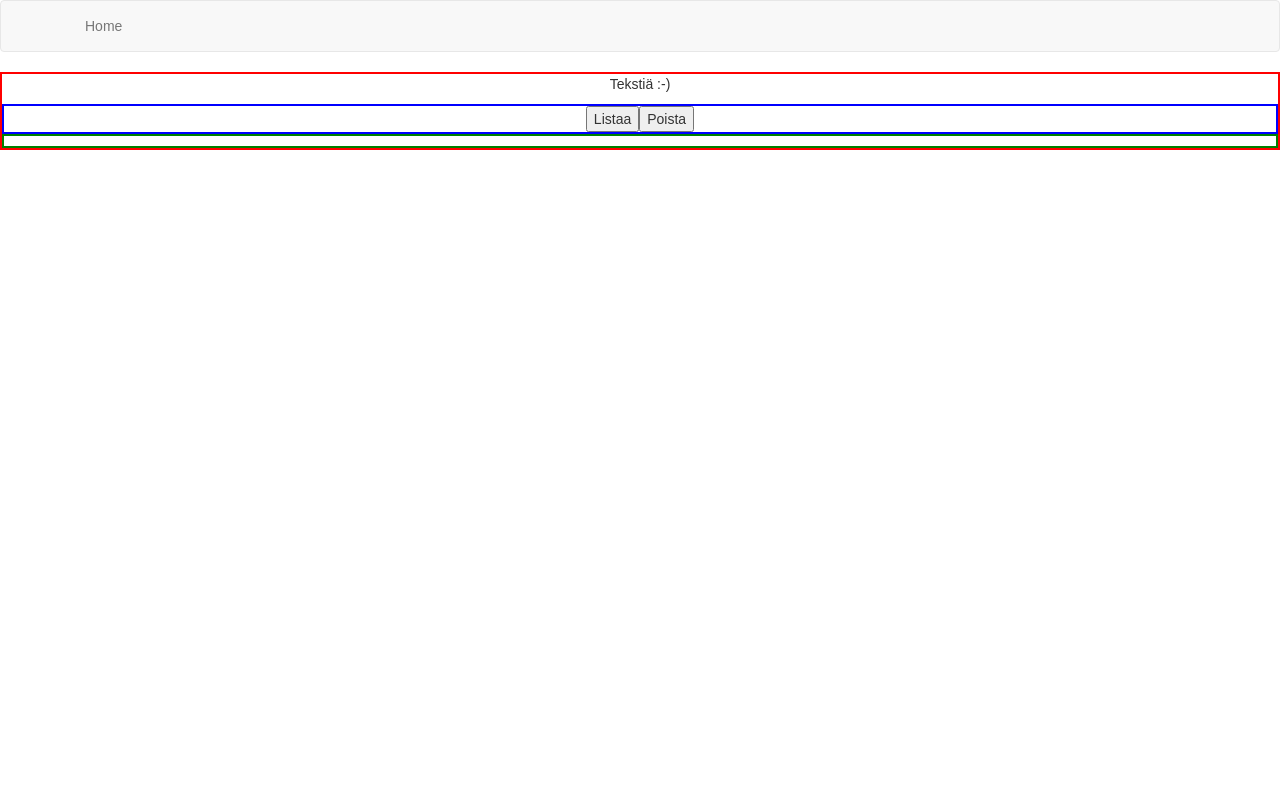
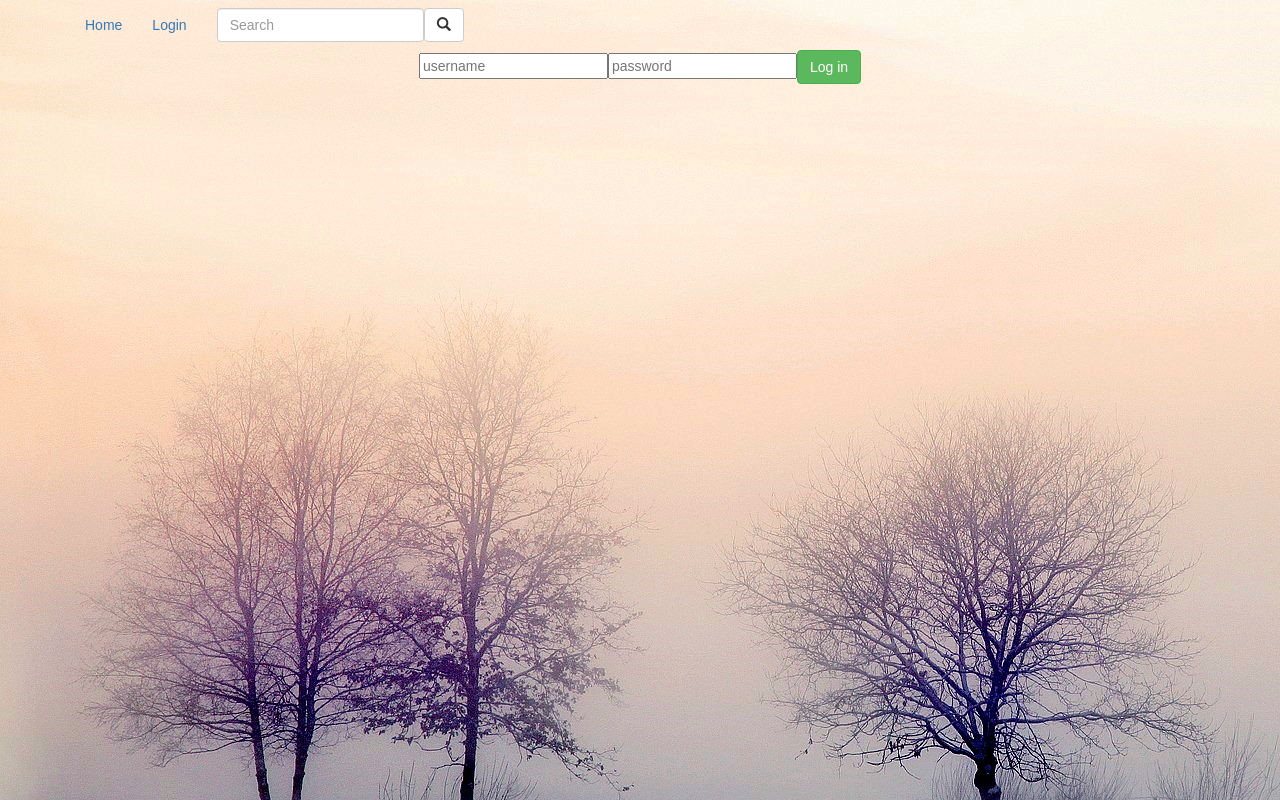
Before and after one commit to JohannaJe/loppuprojekti_Front, a React (Create React App) app: page /login in a window 1280 px wide. Built offline with nearby package versions, Linux system fonts and the light colour scheme.

Commit message:
etusivu ja navibar muokattu.

```diff
--- a/src/App.js
+++ b/src/App.js
@@ -1,16 +1,22 @@
-import React, { Component } from 'react';
-import logo from './logo.svg';
+import React, {Component} from 'react';
 import './App.css';
 import {NaviBar} from "./komponentit/NaviBar";
 import {Etusivu} from "./komponentit/Etusivu";
+import {Login} from "./komponentit/Login";
+import {BrowserRouter, Route} from 'react-router-dom';
+
 
 class App extends Component {
     render() {
         return (
+            <BrowserRouter>
                 <div className="App">
                     <NaviBar/>
-          <Etusivu/>
+                    <Route path="/home" component={Etusivu}/>
+                    <Route path="/login" component={Login}/>
+
                 </div>
+            </BrowserRouter>
         );
     }
 }
--- a/src/index.css
+++ b/src/index.css
@@ -1,4 +1,5 @@
 body {
+  background-image: url("./talvi.jpg");
   margin: 0;
   padding: 0;
   font-family: sans-serif;
--- a/src/komponentit/Etusivu.css
+++ b/src/komponentit/Etusivu.css
@@ -1,3 +1,2 @@
-.reuna {
-    border: 2px solid red;
+.tausta {
 }
--- a/src/komponentit/Etusivu.js
+++ b/src/komponentit/Etusivu.js
@@ -30,8 +30,7 @@ export class Etusivu extends Component {
 
        render(){
         return(
-            <div className ="reuna">
-            <p>Tekstiä :-)</p>
+            <div className ="tausta">
             <Vaihtoehdot haefunktio={this.haeListaJaPaivita} poistafunktio={this.poistaLista}/>
             <Listaus lista={this.state.testiLista}/>
             </div>
--- a/src/komponentit/Listaus.css
+++ b/src/komponentit/Listaus.css
@@ -1,3 +1,2 @@
 .listausreuna {
-    border: 2px solid green;
 }
--- a/src/komponentit/Listaus.js
+++ b/src/komponentit/Listaus.js
@@ -8,7 +8,7 @@ export class Listaus extends React.Component {
         var kaikki = this.props.lista.map(function(x) {
             return(
                 <div>
-                    <p>{x.aikaleima}</p>
+                    <p>{x.aikaleimaString}</p>
                     <p><a href={x.linkki}><img src={x.kuva}/></a></p>
                     <p><a href={x.linkki}>{x.otsikko}</a></p>
 
--- /dev/null
+++ b/src/komponentit/Login.css
@@ -0,0 +1,3 @@
+.loginreuna {
+
+}
--- /dev/null
+++ b/src/komponentit/Login.js
@@ -0,0 +1,17 @@
+import React from 'react';
+import './Login.css';
+
+
+export class Login extends React.Component {
+    render(){
+        return(
+            <div className = "loginreuna">
+                <input type="text" name="username" placeholder="username"/>
+                <input type="password" name="password" placeholder="password"/>
+                <button class="btn btn-success" type="submit">
+                    Log in
+                </button>
+            </div>
+        );
+    }
+}
--- /dev/null
+++ b/src/komponentit/NaviBar.css
@@ -0,0 +1,3 @@
+.navi {
+
+}
--- a/src/komponentit/NaviBar.js
+++ b/src/komponentit/NaviBar.js
@@ -1,21 +1,27 @@
 import React from 'react';
+import { Link } from 'react-router-dom'
 
 export class NaviBar extends React.Component {
     render() {
         return (
             <div className="App">
 
-            <nav className="navbar navbar-default">
                 <div className="container">
-                    <div className="navbar-header">
-                         <ul className="nav navbar-nav">
-                             <li><a href="#">Home</a></li>
+                    <ul className="nav navbar-nav">
+                        <li><Link to={"/home"}>Home</Link></li>
+                        <li><Link to={"/login"}>Login</Link></li>
                          </ul>
-                    </div>
-                 </div>
-              </nav>
+                    <form className="navbar-form navbar-left" action="/action_page.php">
+                        <div className="form-group">
+                            <input type="text" class="form-control" placeholder="Search" name="search"></input>
+                        </div>
+                        <button type="submit" class="btn btn-default">
+                        <i class="glyphicon glyphicon-search"></i></button>
+                    </form>
+                </div>
+            </div>
 
-            </div>
+
     );
     }
 }
--- a/src/komponentit/Vaihtoehdot.css
+++ b/src/komponentit/Vaihtoehdot.css
@@ -1,3 +1,3 @@
 .vaihtoehtoreuna {
-    border: 2px solid blue;
+
 }
--- a/src/komponentit/Vaihtoehdot.js
+++ b/src/komponentit/Vaihtoehdot.js
@@ -8,7 +8,6 @@ export class Vaihtoehdot extends React.Component {
             <div className = "vaihtoehtoreuna">
                 <button type="button" onClick={this.props.haefunktio}>Listaa</button>
                 <button type="button" onClick={this.props.poistafunktio}>Poista</button>
-
             </div>
     );
     }
```
Also changed, not shown: src/talvi.jpg (added). Lines whose indentation alone changed are shown as unchanged.
